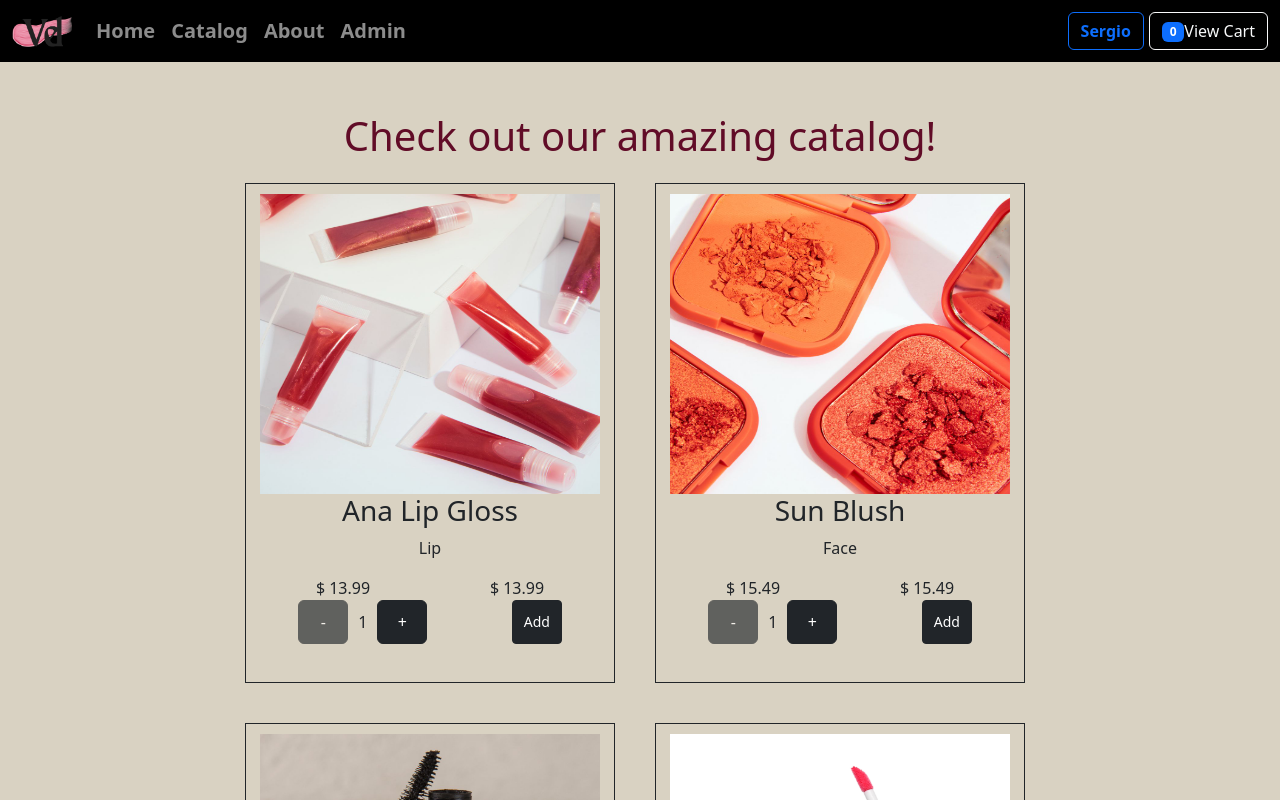
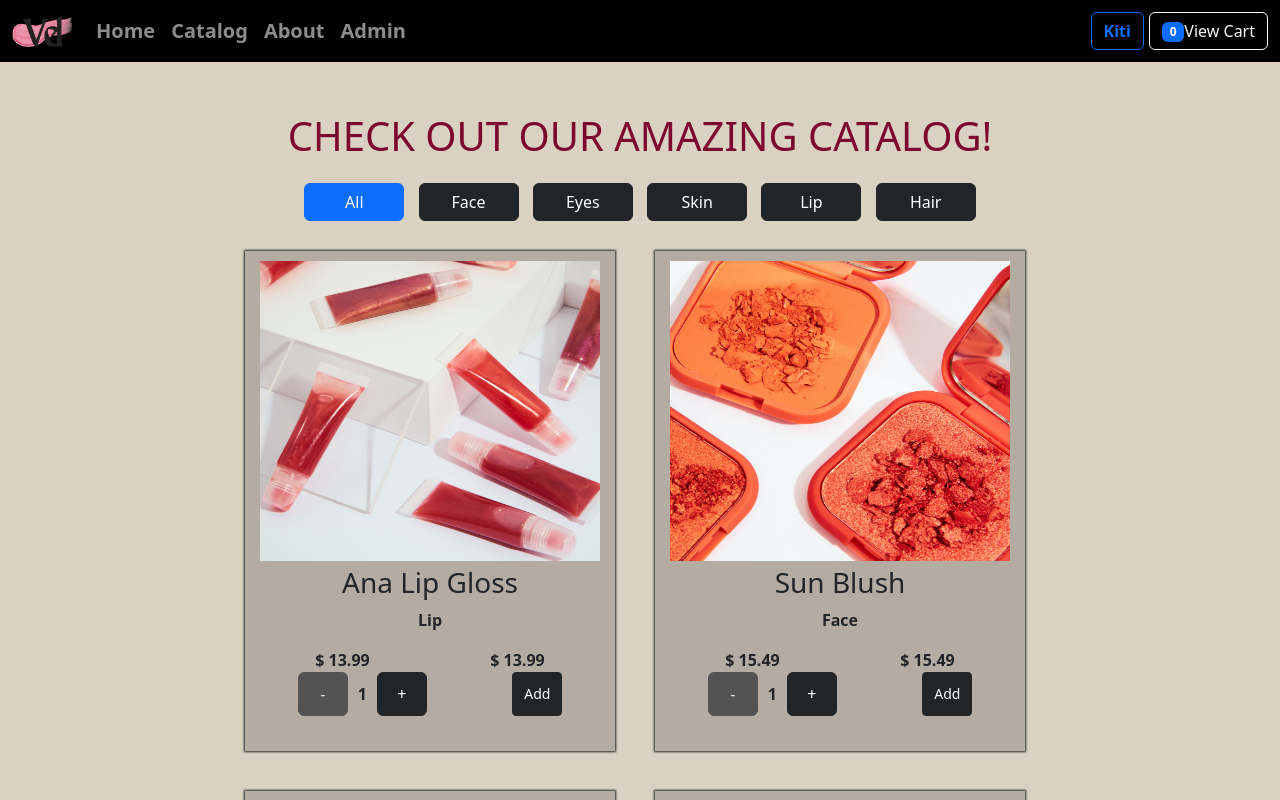
Before and after one commit to ctwohofakit/online-store-ch53, a React (Create React App) app: page /catalog in a window 1280 px wide. Shown: the top 800 px of the page. Built offline with nearby package versions, Linux system fonts and the light colour scheme.

Commit message:
Assignment 2

```diff
--- a/src/components/styles/products.css
+++ b/src/components/styles/products.css
@@ -4,15 +4,17 @@
 }
 
 .productItem{
+    background-color: rgb(180, 172, 162);
     width:370px;
     height:500px;
     padding:5px;
-    border-style: solid;
     border-width: 1px;
     display: inline-block;
     margin:0 10px 10px 0;
     padding:10px;
+    box-shadow: 0px 0px 2px 1px;
     vertical-align:top;
+    font-weight: bold;
 }
 
 
@@ -26,10 +28,13 @@
 .productItem:hover{
     border-color:rgb(97, 76, 73);
     border-width: 2px;
-    box-shadow: 2px 2px 10px 1px;
-    transform: scale(1.1);
+    box-shadow: 2px 2px 15px 2px;
+    transform: scale(1.05);
 }
 
+.productItem h3{
+    margin-top:5px;
+}
 .product-img{
     width:340px;
     height: 300px;
--- a/src/pages/catalog.jsx
+++ b/src/pages/catalog.jsx
@@ -1,116 +1,56 @@
 import Products from "../components/products";
+import dataService from "../service/dataService";
 import "./styles/catalog.css";
-import { useState } from "react";
+import { useEffect, useState } from "react";
 
-const dummyData =[
-    {
-        "title": "Ana Lip Gloss",
-        "category": "Lip",
-        "price": 13.99,
-        "image": "./images/lip.jpg",
-        "_id": "02L"
-    },
-    {
-        "title": "Sun Blush",
-        "category": "Face",
-        "price": 15.49,
-        "image": "./images/blush.jpg",
-        "_id": "01F"
-    },
-    {
-        "title": "Silk Black Mascara",
-        "category": "Eyes",
-        "price": 18.99,
-        "image": "./images/mascara.jpg",
-        "_id": "01M"
-    },
-    {
-        "title": "Vet Lip Gloss",
-        "category": "Lip",
-        "price": 11.87,
-        "image": "./images/tint.png",
-        "_id": "1tint"
-    },
-    {
-        "title": "Consealer Paletter",
-        "category": "Face",
-        "price": 17.8,
-        "image": "./images/Concealer.png",
-        "_id": "01C"
-    },
-    {
-        "title": "Purple Eye Shadow",
-        "category": "Eyes",
-        "price": 23.995,
-        "image": "./images/EyeShadow.png",
-        "_id": "01E"
-    },
-    {
-        "title": "Utra Dark Eyeliner",
-        "category": "Eyes",
-        "price": 9.99,
-        "image": "./images/liner.jpg",
-        "_id": "02B"
-    },
-    {
-        "title": "Netural Brown Eye Shadow",
-        "category": "Eyes",
-        "price": 17.55,
-        "image": "./images/eye2.jpg",
-        "_id": "02L"
-    },
-    {
-        "title": "Rose Lipstick",
-        "category": "Lip",
-        "price": 16.88,
-        "image": "./images/lip2.jpg",
-        "_id": "02E"
-    },
-    {
-        "title": "Lobby Brown Eye Shadow",
-        "category": "Eyes",
-        "price": 25.60,
-        "image": "./images/neutraleye.jpg",
-        "_id": "02M"
-    },
-    {
-        "title": "Peach Pink Blush",
-        "category": "Face",
-        "price": 13.50,
-        "image": "./images/peachBlush.jpg",
-        "_id": "03L"
-    },
-    {
-        "title": "Perfect Lip liner",
-        "category": "Lip",
-        "price": 8.87,
-        "image": "./images/lipliner.jpg",
-        "_id": "02F"
-    },
-
-]
-
-const dummyCategories=["Face","Eye","Skin","Lip","Hair"];
 
 function CatalogPage(){
-    const [allProducts, setAllProducts]=useState(dummyData);
-    const [allCategories, setAllCategories]=useState(dummyCategories);
+    const [allProducts, setAllProducts]=useState([]);
+    const [allCategories, setAllCategories]=useState([]);
+    const [selectedCategory, setSelectedCategory]=useState("");
+
+    function loadData(){
+        const prods=dataService.getProducts();
+        const cate=dataService.getCatergory();
+        setAllProducts(prods);
+        setAllCategories(cate);
+    }
+
+    //do somthing when something loads
+    useEffect(function(){
+        loadData();
+    },[]);
+
+    function handleCategory(cate){
+        setSelectedCategory(cate);
+        console.log("clicked",cate);
+    }
+
+    function displayAll(){
+        setSelectedCategory("");
+        console.log("clicked empty");
+    }
 
 
     return(
         <div className="catalog page">
             <h1>Check out our amazing catalog!</h1>
-            {/* <div class="cat">
+            <div className="cat-wrapper">
+            <div className="cat">
+            <button className="btn btn-primary"onClick={displayAll}>All</button>
             {
-                allCategories.map(cate=><button className="btn btn-dark"> {cate}</button>)
+                //onClick function in react is imediate call, so using the outter function call ()=>{}, so the parameter can passed to the funciotn
+                allCategories.map(cate=><button className="btn btn-dark" onClick={()=>handleCategory(cate)}> {cate}</button>)
             }
-            </div> */}
+            </div>
+            </div>
 
             <div className="productLine">
             {
-                allProducts.map(prod=><Products data={prod} />)
+                allProducts.filter(prod=>prod.category==selectedCategory||!selectedCategory).map(prod=><Products data={prod} />)
             }
             </div>
+
         </div>
     );
 }
--- a/src/pages/home.jsx
+++ b/src/pages/home.jsx
@@ -58,11 +58,6 @@ function Home(){
 
 
         <div>
-        <h1>Recent Popular</h1>
-        <Catalog />
-        </div>
-
-        <div>
         <h1>Shop Our Catergories</h1>
             <div className="homeCard wrapper">
             <Link to="/catalog">
--- a/src/pages/styles/catalog.css
+++ b/src/pages/styles/catalog.css
@@ -1,6 +1,5 @@
 .catalog{
     background-color: #d9d2c2;
-
     padding:30px;
 
 }
@@ -8,10 +7,27 @@
 .catalog h1{
     text-align: center;
     padding-top:20px;
-    color: #610C27;
+    color: #7c062e;
+    padding-bottom: 15px;
+    text-transform: uppercase;
 }
-.catalog .cat{
 
+.catalog .cat-wrapper{
+    display: flex;
+    justify-content: center;
+
+}
+
+.catalog .cat {
+    display: flex;
+    justify-content: space-evenly;
+    width:700px;
+
+}
+.catalog .cat .btn{
     display: inline-block;
-    width:500px;
+    justify-content: space-around;
+    width:100px;
+    margin-bottom: 15px;
+
 }
--- a/src/pages/styles/home.css
+++ b/src/pages/styles/home.css
@@ -45,10 +45,10 @@ a {
 @keyframes fadein {
     from {
     opacity: 0;
-    transform: translateY(0)
+    transform: translateX(0px)
     }
     20% {
-    transform: translateY(-20px)
+    transform: translateX(-20px)
     }
 }
 
--- /dev/null
+++ b/src/service/dataService.js
@@ -0,0 +1,110 @@
+const dummyData =[
+    {
+        "title": "Ana Lip Gloss",
+        "category": "Lip",
+        "price": 13.99,
+        "image": "./images/lip.jpg",
+        "_id": "02L"
+    },
+    {
+        "title": "Sun Blush",
+        "category": "Face",
+        "price": 15.49,
+        "image": "./images/blush.jpg",
+        "_id": "01F"
+    },
+    {
+        "title": "Silk Black Mascara",
+        "category": "Eyes",
+        "price": 18.99,
+        "image": "./images/mascara.jpg",
+        "_id": "01M"
+    },
+    {
+        "title": "Vet Lip Gloss",
+        "category": "Lip",
+        "price": 11.87,
+        "image": "./images/tint.png",
+        "_id": "1tint"
+    },
+    {
+        "title": "Consealer Paletter",
+        "category": "Face",
+        "price": 17.8,
+        "image": "./images/Concealer.png",
+        "_id": "01C"
+    },
+    {
+        "title": "Purple Eye Shadow",
+        "category": "Eyes",
+        "price": 23.995,
+        "image": "./images/EyeShadow.png",
+        "_id": "01E"
+    },
+    {
+        "title": "Utra Dark Eyeliner",
+        "category": "Eyes",
+        "price": 9.99,
+        "image": "./images/liner.jpg",
+        "_id": "02B"
+    },
+    {
+        "title": "Netural Brown Eye Shadow",
+        "category": "Eyes",
+        "price": 17.55,
+        "image": "./images/eye2.jpg",
+        "_id": "02L"
+    },
+    {
+        "title": "Rose Lipstick",
+        "category": "Lip",
+        "price": 16.88,
+        "image": "./images/lip2.jpg",
+        "_id": "02E"
+    },
+    {
+        "title": "Lobby Brown Eye Shadow",
+        "category": "Eyes",
+        "price": 25.60,
+        "image": "./images/neutraleye.jpg",
+        "_id": "02M"
+    },
+    {
+        "title": "Peach Pink Blush",
+        "category": "Face",
+        "price": 13.50,
+        "image": "./images/peachBlush.jpg",
+        "_id": "03L"
+    },
+    {
+        "title": "Perfect Lip liner",
+        "category": "Lip",
+        "price": 8.87,
+        "image": "./images/lipliner.jpg",
+        "_id": "02F"
+    },
+
+]
+
+const dummyCategories=["Face","Eyes","Skin","Lip","Hair"];
+
+class DataService{
+
+    getProducts(){
+        //TODO: call the server to get the prods
+
+        return dummyData;
+    }
+    getCatergory(){
+        //TODO: call the server to get the prods
+
+        return dummyCategories;
+    }
+
+    saveProducts(){
+
+    }
+
+}
+
+export default new DataService();
--- a/src/state/globalProvider.jsx
+++ b/src/state/globalProvider.jsx
@@ -3,7 +3,7 @@ import GlobalContext from './globalContext';
 
 function GlobalProvider(props) {
     const [cart, setCart] = useState( [] );
-    const [user, setUser] = useState({name:"Sergio", id:42}) ;
+    const [user, setUser] = useState({name:"Kiti", id:42}) ;
 
     function addProductToCart(prod) {
         console.log("Global Add ", prod);
```
